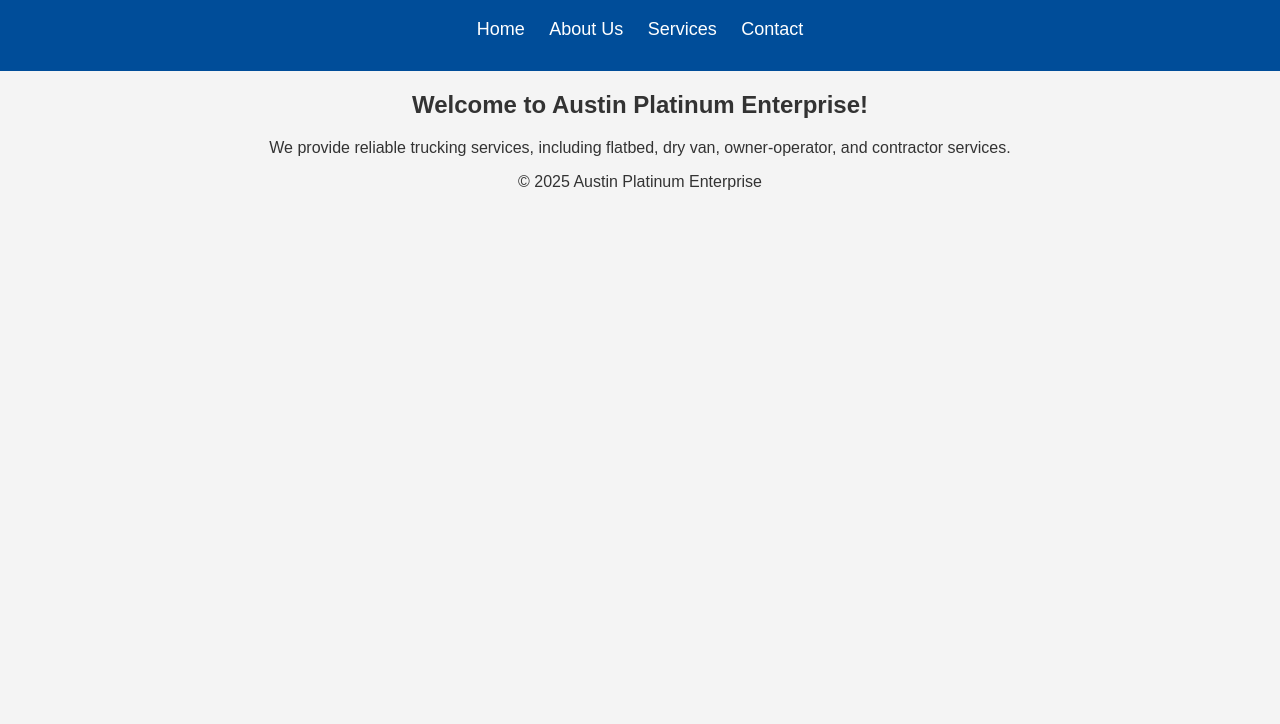
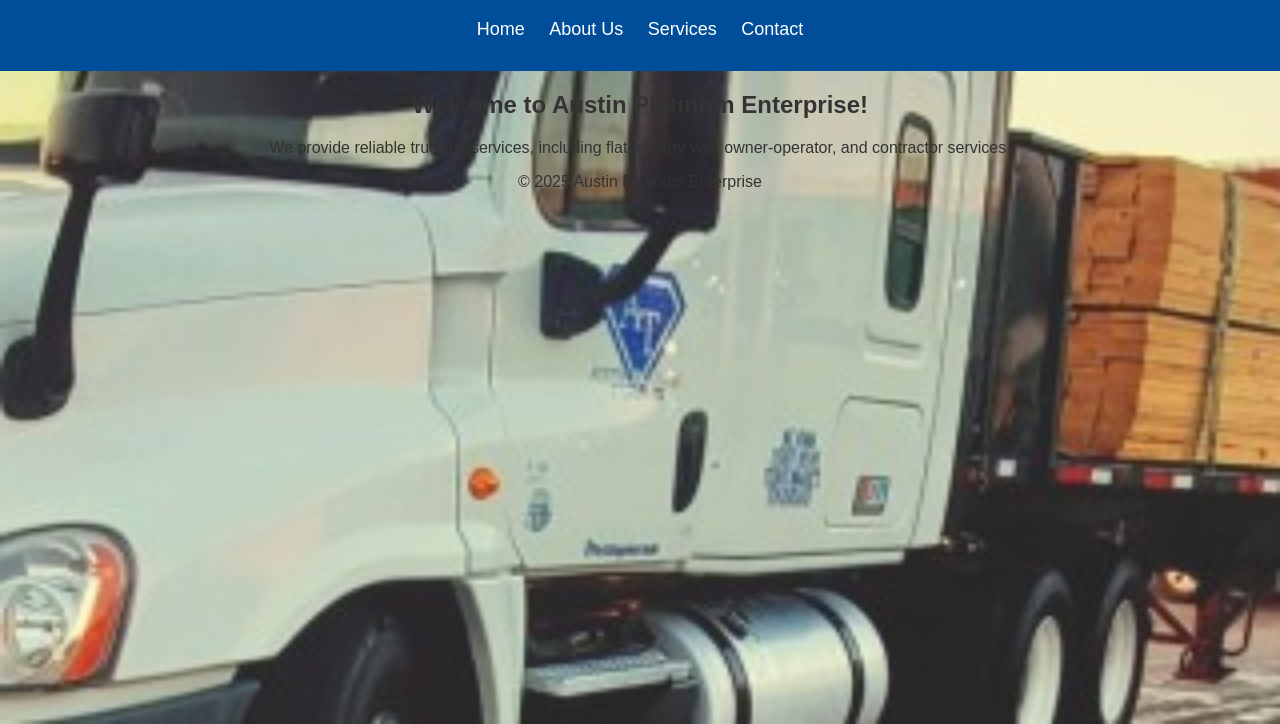
Before and after one commit to Tonetexans/AustinPlatinumEnterprise, a plain HTML site: page index.html in a window 1280 px wide. Shown: the part 76-800 px from the top of the page. Drawn offline with Linux system fonts and the light colour scheme; files whose address does not match are found by name.

Commit message:
Update style.css

```diff
--- a/assets/css/style.css
+++ b/assets/css/style.css
@@ -48,3 +48,10 @@ button {
 button:hover {
     background-color: #003366;
 }
+body {
+    background-image: url('assets/images/ast%20truck%20image.jpg'); /* URL-encoded spaces */
+    background-size: cover;
+    background-position: center;
+    background-repeat: no-repeat;
+    height: 100vh;
+}
```
